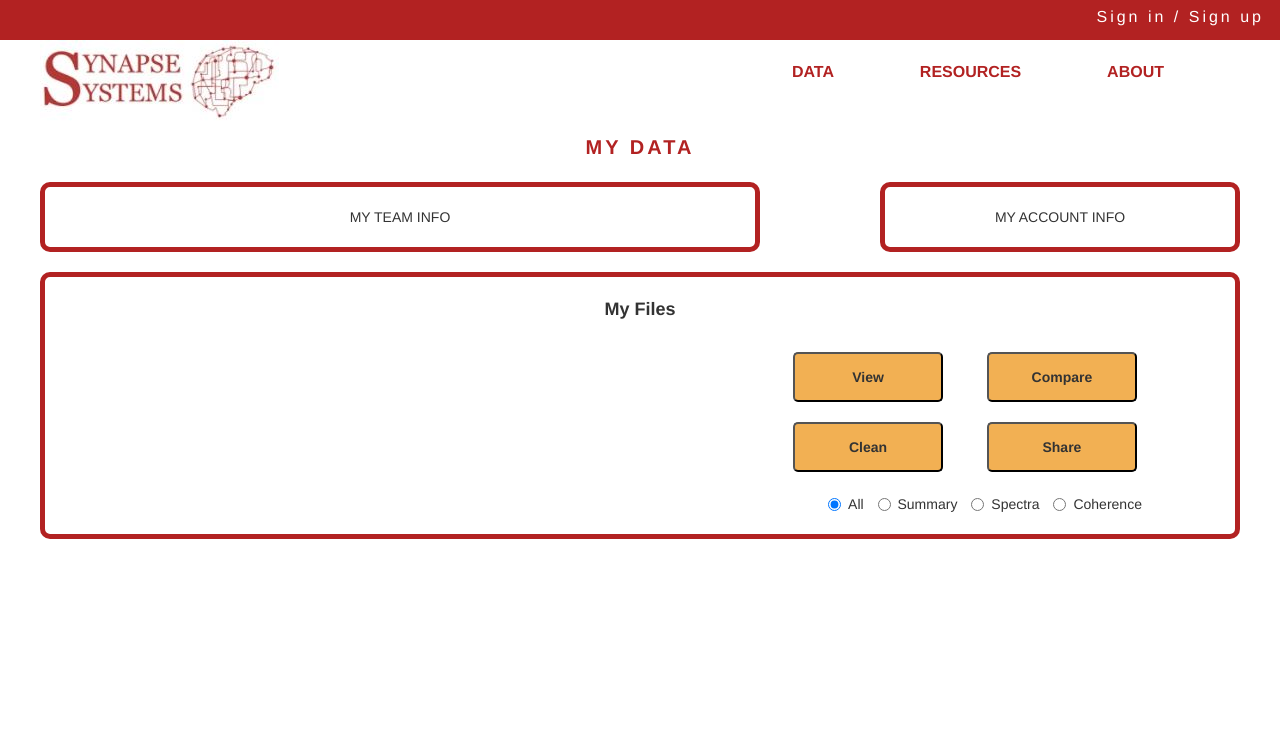
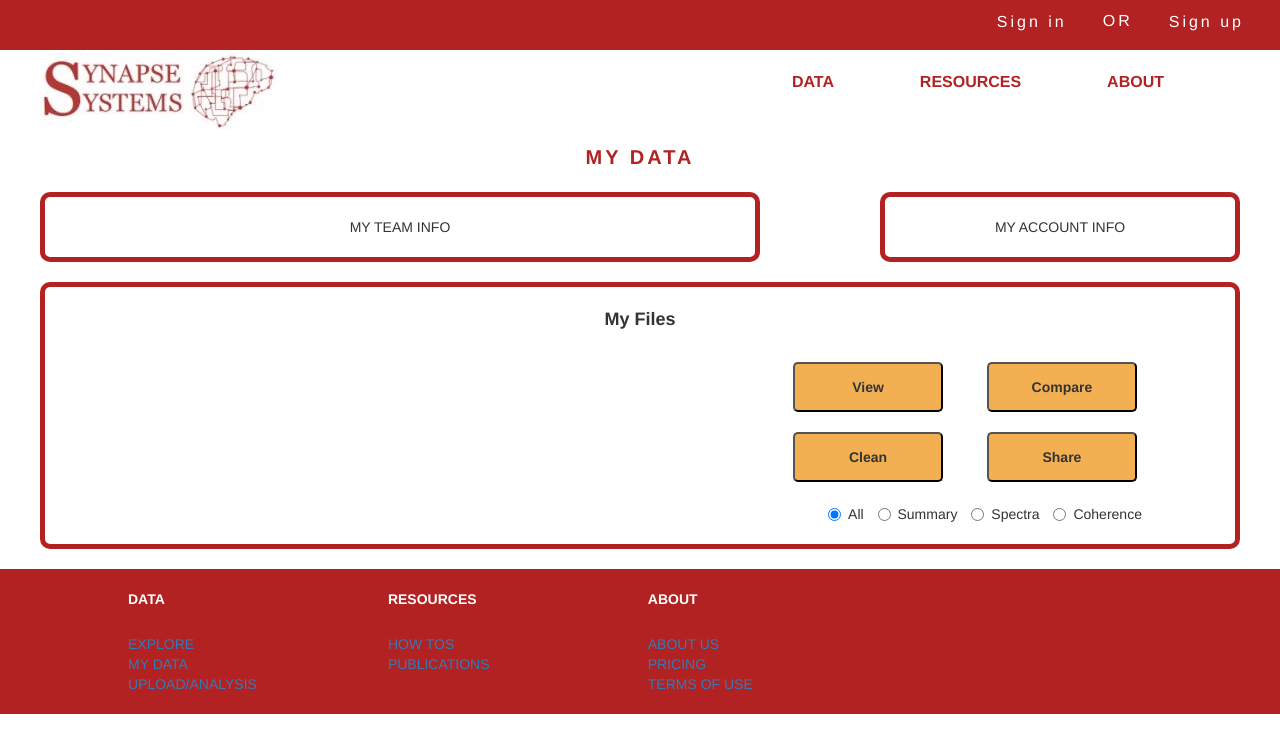
Before and after one commit to sarahp39/SynapseSolutions, a PHP site: page /php/myData.php in a window 1280 px wide. Shown: the top 753 px of the page. Run offline with PHP 8.4, Linux system fonts and the light colour scheme.

Commit message:
bottom banner exists for all pages; sign in and sign up modals have been split into two separate buttons, functional, working on their displays relative to each other

```diff
--- a/index.css
+++ b/index.css
@@ -12,7 +12,7 @@ html {
 	right: 0;
 	background-color: #B22222;
 	width: 100%;
-	height: 40px;
+	height: 50px;
 
 }
 /* only necessary if the top banner has position: fixed
@@ -24,8 +24,8 @@ html {
 
 .logBtns {
 	float: right;
-	margin-top: 5px;
-	margin-right: 10px;
+	margin-top: 10px;
+	margin-right: 30px;
 	color: white;
 	background-color: #B22222;
 	border: none;
@@ -110,8 +110,10 @@ html {
     background-color: rgba(0,0,0,0.4); /* Black w/ opacity */
 }
 
-#loginModal {
-	margin: auto;
+#loginModal { /* height and width this correctly..*/
+	/*margin: auto;*/
+	margin-left: 40%;
+	margin-top: 10%;
 }
 
 /* Modal Content/Box (model-content) */
@@ -121,7 +123,7 @@ html {
     margin-left: 25%; /* 15% from the top and centered */
     padding: 20px;
     border: 1px solid #888;
-    width: 25%; /* Could be more or less, depending on screen size */
+    /*width: 25%;  Could be more or less, depending on screen size */
 	display: inline-block;
 }
 
@@ -131,7 +133,7 @@ html {
 	/*margin: auto;*/
     padding: 20px;
     border: 1px solid #888;
-    width: 25%; /* Could be more or less, depending on screen size */
+    /*width: 25%; /* Could be more or less, depending on screen size */
 	display: inline-block;
 }
 
@@ -510,9 +512,14 @@ html {
 	margin-top: 20px;
 	width: 20%;
 	padding-left: 10%;
+	margin-bottom: 20px;
+	font-family: "Helvetica";
 }
 
+#links label, a { /* i could override the bootstrap for the links color, but then its not obvious that they're links..*/
+	color: white;
 
+}
 
 
 
--- a/php/aboutCareers.php
+++ b/php/aboutCareers.php
@@ -40,8 +40,8 @@
 	</div> <!-- body id-->
 
 
-	<div id = "bottomBanner">
-
-	</div>
+<?php
+	bottomBanner();
+?>
 
 </html>
--- a/php/aboutContact.php
+++ b/php/aboutContact.php
@@ -32,8 +32,8 @@
 	</div> <!-- body id-->
 
 
-	<div id = "bottomBanner">
-
-	</div>
+<?php
+	bottomBanner();
+?>
 
 </html>
--- a/php/aboutNews.php
+++ b/php/aboutNews.php
@@ -32,8 +32,8 @@
 	</div> <!-- body id-->
 
 
-	<div id = "bottomBanner">
-
-	</div>
+<?php
+	bottomBanner();
+?>
 
 </html>
--- a/php/aboutTerms.php
+++ b/php/aboutTerms.php
@@ -29,8 +29,8 @@
 	</div> <!-- body id-->
 
 
-	<div id = "bottomBanner">
-
-	</div>
+<?php
+	bottomBanner();
+?>
 
 </html>
--- a/php/aboutUs.php
+++ b/php/aboutUs.php
@@ -89,8 +89,8 @@
 	</div> <!-- body id-->
 
 
-	<div id = "bottomBanner">
-
-	</div>
+<?php
+	bottomBanner();
+?>
 
 </html>
--- a/php/common.php
+++ b/php/common.php
@@ -24,14 +24,18 @@
 		<div>
 
 		<!-- sign in/sign up buttons -->
-		<button id = "loginBtn" class = "logBtns" >Sign in / Sign up</button> <!-- myBtn -->
+		<button id = "signUpBtn" class = "logBtns" >Sign up</button> <!-- myBtn --> <!-- id = "loginBtn" -->
+
+		<p class = "logBtns" >OR</p>
+
+		<button id = "signInBtn" class = "logBtns" >Sign in</button>
 
 		<button id = "logoutBtn" class  = "logBtns" > Logout </button>
 
 		</div>
 
 		<!-- sign in/up div -->
-		<div id = "loginModal" class = "modal" > <!-- myModal -->
+		<div id = "signInModal" class = "modal" > <!-- myModal -->
 			<form id="sign-in"> <!-- modal content -->
 
 				<!--<span class = "close">&times;</span>-->
@@ -49,7 +53,9 @@
 
 
 			</form>
+		</div>
 
+		<div id = "signUpModal" class = "modal" >
 
 			<form id="sign-up">
 
@@ -116,4 +122,49 @@
 
 <?php
 	}
+
+	function bottomBanner() { // for all pages but index, cause the links are diff for index
 ?>
+		<div id = "bottomBanner"> <!-- diff links from index page! -->
+
+		<div id = "links">
+			<div id = "dataDiv">
+				<label>DATA</label>
+				<br><br>
+
+				<a href = "dataExplore.php">EXPLORE</a><br>
+				<a href = "myData.php">MY DATA</a><br>
+				<a href = "dataUploadAnalysis.php">UPLOAD/ANALYSIS</a>
+
+			</div>
+
+			<div id = "resourcesDiv">
+				<label>RESOURCES</label>
+				<br><br>
+
+				<a href = "resourcesTutorials.php">HOW TOS</a><br>
+				<a href = "resourcesPublications.php">PUBLICATIONS</a><br>
+
+			</div>
+
+			<div id = "aboutDiv">
+				<label>ABOUT</label>
+				<br><br>
+
+				<a href = "aboutUs.php">ABOUT US</a><br>
+				<a href = "aboutPricing.php">PRICING</a><br>
+				<a href = "aboutTerms.php">TERMS OF USE</a>
+
+			</div>
+
+			<div id = "socialMediaDiv">
+
+			</div>
+
+		</div>
+	</div>
+
+<?php
+
+	}
+?>
--- a/php/dataExplore.php
+++ b/php/dataExplore.php
@@ -29,8 +29,8 @@
 	</div> <!-- body id-->
 
 
-	<div id = "bottomBanner">
-
-	</div>
+<?php
+	bottomBanner();
+?>
 
 </html>
--- a/php/dataLog.php
+++ b/php/dataLog.php
@@ -29,8 +29,8 @@
 	</div> <!-- body id-->
 
 
-	<div id = "bottomBanner">
-
-	</div>
+<?php
+	bottomBanner();
+?>
 
 </html>
--- a/php/dataUploadAnalysis.php
+++ b/php/dataUploadAnalysis.php
@@ -129,9 +129,9 @@
 
 
 
+<?php
+	bottomBanner();
+?>
 
-	<div id = "bottomBanner">
-
-	</div>
 
 </html>
--- a/php/fileContent.php
+++ b/php/fileContent.php
@@ -53,8 +53,8 @@
 	</div> <!-- body id-->
 
 
-	<div id = "bottomBanner">
-
-	</div>
+<?php
+	bottomBanner();
+?>
 
 </html>
--- a/php/myData.php
+++ b/php/myData.php
@@ -96,8 +96,8 @@
 	</div> <!-- body id-->
 
 
-	<div id = "bottomBanner">
-
-	</div>
+<?php
+	bottomBanner();
+?>
 
 </html>
--- a/php/resourcesPublications.php
+++ b/php/resourcesPublications.php
@@ -29,8 +29,8 @@
 	</div> <!-- body id-->
 
 
-	<div id = "bottomBanner">
-
-	</div>
+<?php
+	bottomBanner();
+?>
 
 </html>
--- a/php/resourcesTutorials.php
+++ b/php/resourcesTutorials.php
@@ -29,8 +29,8 @@
 	</div> <!-- body id-->
 
 
-	<div id = "bottomBanner">
-
-	</div>
+<?php
+	bottomBanner();
+?>
 
 </html>
```
Also changed, not shown: index.js (+34 -11 lines), index.php (+6 -3 lines), php/aboutPricing.php (+3 -4 lines).
